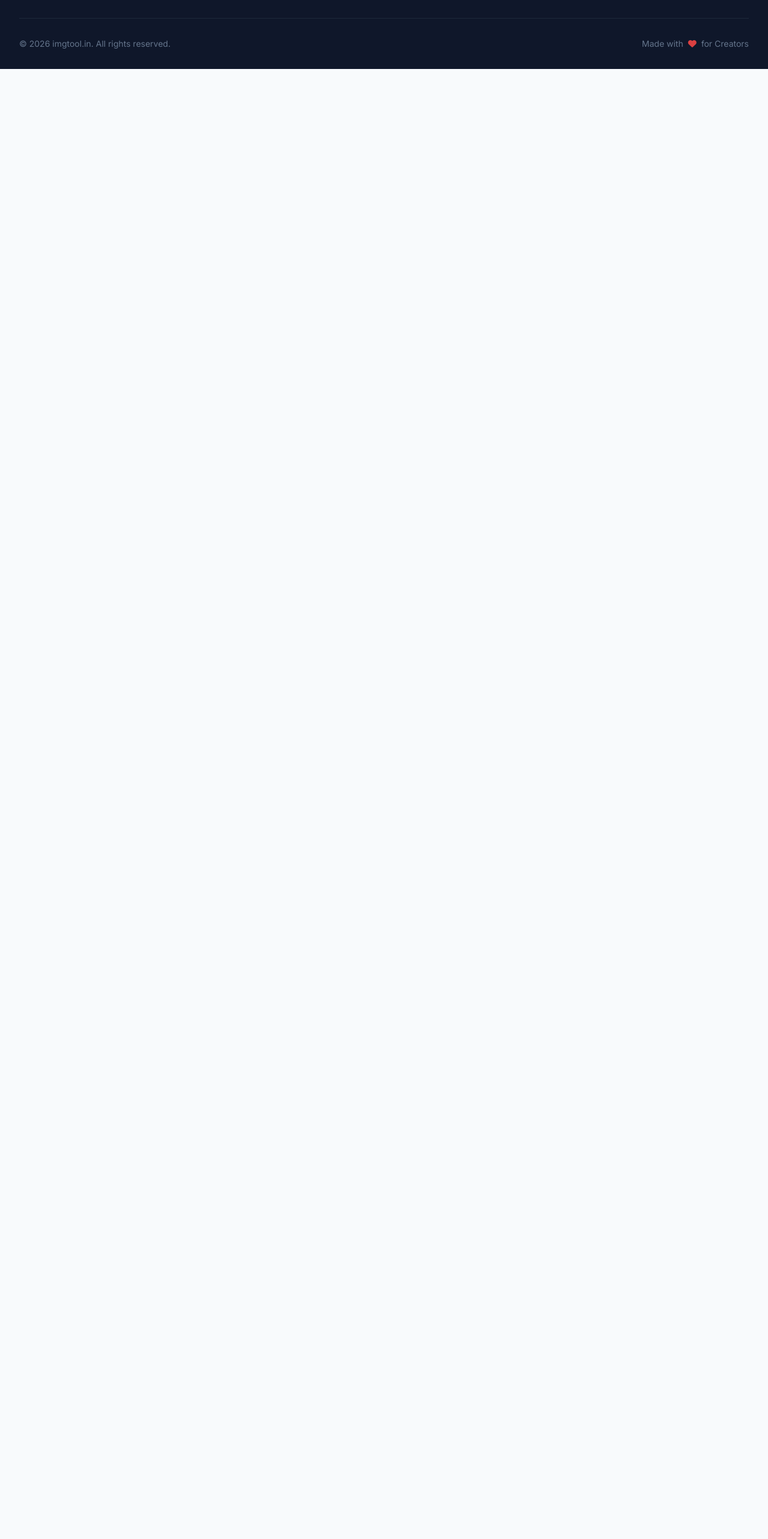
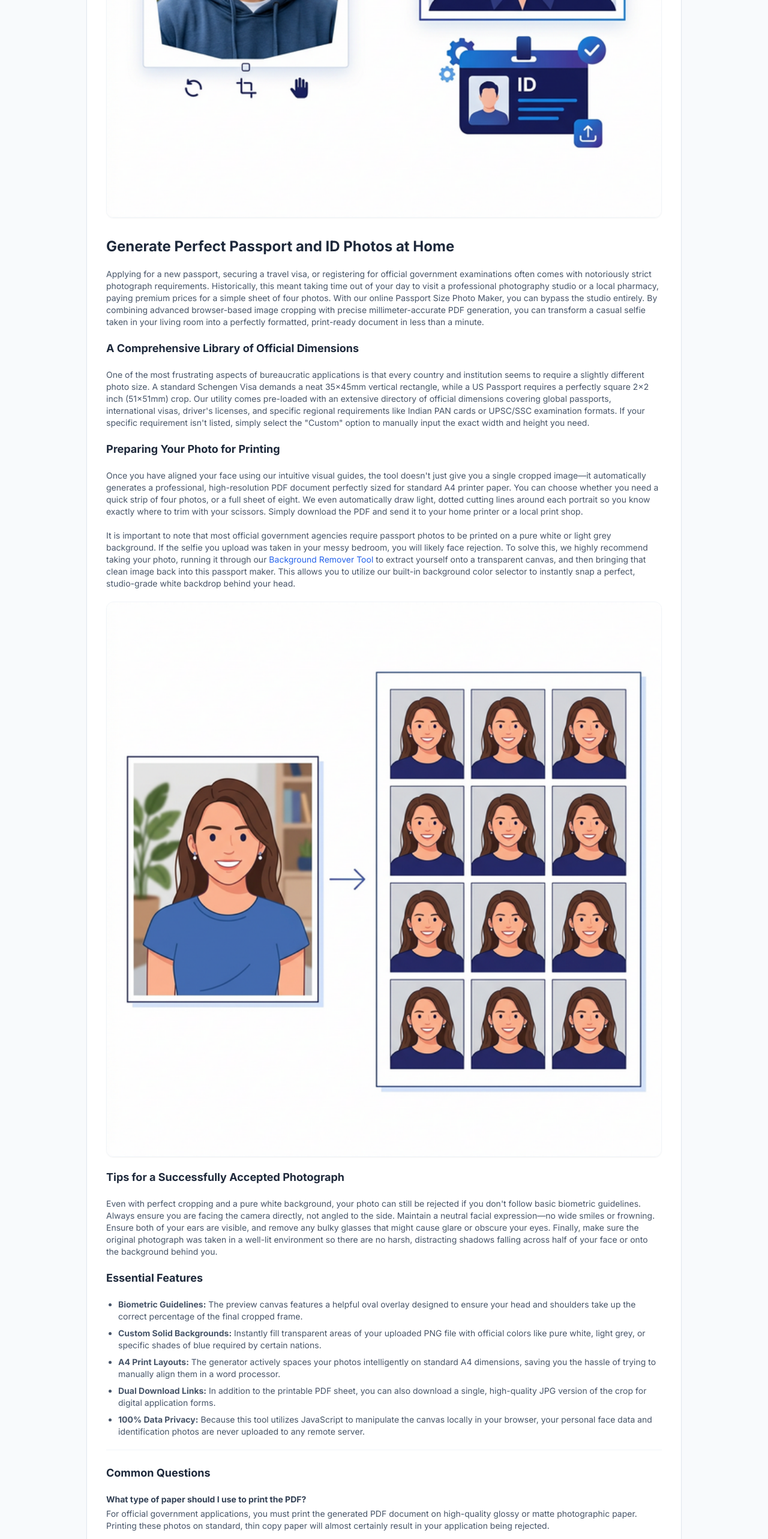
Before and after one commit to sansaab822/https-imgtool.in-, a React (Vite) app: page /passport-size-photo in a window 1280 px wide. Shown: the part 1694-4260 px from the top of the page at 60% size. Before the commit the page ends 1809 px from the top, so only its background shows below. Built offline with nearby package versions, Linux system fonts and the light colour scheme.

Commit message:
Auto-generate SEO content and images for Passport Photo Maker tool

```diff
--- a/src/tools/PassportPhoto.jsx
+++ b/src/tools/PassportPhoto.jsx
@@ -305,6 +305,82 @@ export default function PassportPhoto() {
                         </div>
                     </div>
                 </div>
+
+                <div className="seo-content mt-12 bg-white rounded-xl border border-slate-200 p-8 shadow-sm">
+                    <img
+                        src="/images/tools/passport-photo-tool.png"
+                        alt="Online Passport Size Photo Maker Interface"
+                        title="Create Professional Passport Photos"
+                        loading="lazy"
+                        className="w-full h-auto rounded-xl shadow-sm mb-8 border border-slate-100"
+                    />
+
+                    <div className="prose prose-slate max-w-none text-sm text-slate-600 space-y-5">
+                        <h2 className="text-2xl font-bold text-slate-800">Generate Perfect Passport and ID Photos at Home</h2>
+                        <p>
+                            Applying for a new passport, securing a travel visa, or registering for official government examinations often comes with notoriously strict photograph requirements. Historically, this meant taking time out of your day to visit a professional photography studio or a local pharmacy, paying premium prices for a simple sheet of four photos. With our online Passport Size Photo Maker, you can bypass the studio entirely. By combining advanced browser-based image cropping with precise millimeter-accurate PDF generation, you can transform a casual selfie taken in your living room into a perfectly formatted, print-ready document in less than a minute.
+                        </p>
+
+                        <h3 className="text-lg font-bold text-slate-800 mt-6">A Comprehensive Library of Official Dimensions</h3>
+                        <p>
+                            One of the most frustrating aspects of bureaucratic applications is that every country and institution seems to require a slightly different photo size. A standard Schengen Visa demands a neat 35×45mm vertical rectangle, while a US Passport requires a perfectly square 2×2 inch (51×51mm) crop. Our utility comes pre-loaded with an extensive directory of official dimensions covering global passports, international visas, driver's licenses, and specific regional requirements like Indian PAN cards or UPSC/SSC examination formats. If your specific requirement isn't listed, simply select the "Custom" option to manually input the exact width and height you need.
+                        </p>
+
+                        <h3 className="text-lg font-bold text-slate-800 mt-6">Preparing Your Photo for Printing</h3>
+                        <p>
+                            Once you have aligned your face using our intuitive visual guides, the tool doesn't just give you a single cropped image—it automatically generates a professional, high-resolution PDF document perfectly sized for standard A4 printer paper. You can choose whether you need a quick strip of four photos, or a full sheet of eight. We even automatically draw light, dotted cutting lines around each portrait so you know exactly where to trim with your scissors. Simply download the PDF and send it to your home printer or a local print shop.
+                        </p>
+                        <p>
+                            It is important to note that most official government agencies require passport photos to be printed on a pure white or light grey background. If the selfie you upload was taken in your messy bedroom, you will likely face rejection. To solve this, we highly recommend taking your photo, running it through our <a href="/bg-remover" className="text-blue-600 hover:underline">Background Remover Tool</a> to extract yourself onto a transparent canvas, and then bringing that clean image back into this passport maker. This allows you to utilize our built-in background color selector to instantly snap a perfect, studio-grade white backdrop behind your head.
+                        </p>
+
+                        <img
+                            src="/images/tools/passport-photo-example.png"
+                            alt="Visual showing a single portrait transformed into a printable A4 grid of passport photos"
+                            title="Passport Photo Printing Layout Example"
+                            loading="lazy"
+                            className="w-full h-auto rounded-xl shadow-sm my-8 border border-slate-100"
+                        />
+
+                        <h3 className="text-lg font-bold text-slate-800 mt-6">Tips for a Successfully Accepted Photograph</h3>
+                        <p>
+                            Even with perfect cropping and a pure white background, your photo can still be rejected if you don't follow basic biometric guidelines. Always ensure you are facing the camera directly, not angled to the side. Maintain a neutral facial expression—no wide smiles or frowning. Ensure both of your ears are visible, and remove any bulky glasses that might cause glare or obscure your eyes. Finally, make sure the original photograph was taken in a well-lit environment so there are no harsh, distracting shadows falling across half of your face or onto the background behind you.
+                        </p>
+
+                        <h3 className="text-lg font-bold text-slate-800 mt-6">Essential Features</h3>
+                        <ul className="list-disc pl-5 space-y-2">
+                            <li><strong>Biometric Guidelines:</strong> The preview canvas features a helpful oval overlay designed to ensure your head and shoulders take up the correct percentage of the final cropped frame.</li>
+                            <li><strong>Custom Solid Backgrounds:</strong> Instantly fill transparent areas of your uploaded PNG file with official colors like pure white, light grey, or specific shades of blue required by certain nations.</li>
+                            <li><strong>A4 Print Layouts:</strong> The generator actively spaces your photos intelligently on standard A4 dimensions, saving you the hassle of trying to manually align them in a word processor.</li>
+                            <li><strong>Dual Download Links:</strong> In addition to the printable PDF sheet, you can also download a single, high-quality JPG version of the crop for digital application forms.</li>
+                            <li><strong>100% Data Privacy:</strong> Because this tool utilizes JavaScript to manipulate the canvas locally in your browser, your personal face data and identification photos are never uploaded to any remote server.</li>
+                        </ul>
+
+                        <h3 className="text-lg font-bold text-slate-800 mt-8 pt-6 border-t border-slate-100">Common Questions</h3>
+                        <div className="space-y-4">
+                            <div>
+                                <h4 className="font-bold text-slate-700">What type of paper should I use to print the PDF?</h4>
+                                <p className="mt-1">For official government applications, you must print the generated PDF document on high-quality glossy or matte photographic paper. Printing these photos on standard, thin copy paper will almost certainly result in your application being rejected.</p>
+                            </div>
+                            <div>
+                                <h4 className="font-bold text-slate-700">How do I ensure the photos print at the exact millimeter size?</h4>
+                                <p className="mt-1">When you open the downloaded PDF file to print it, you must delve into your printer settings dialogue box and ensure that options like "Fit to Page" or "Scale to Fit" are completely disabled. Make sure the scale is set exactly to "100%" or "Actual Size."</p>
+                            </div>
+                            <div>
+                                <h4 className="font-bold text-slate-700">Can I wear glasses in my passport photo?</h4>
+                                <p className="mt-1">Policies vary drastically by country. The United States State Department strictly prohibits wearing eyeglasses in passport photos under any circumstances. However, other governments may allow them provided there is absolutely no glare on the lenses. Always check your specific application constraints.</p>
+                            </div>
+                            <div>
+                                <h4 className="font-bold text-slate-700">Why isn't the background changing when I select a new color?</h4>
+                                <p className="mt-1">The background color selector will only work if the original image file you upload has a transparent background (like a cutout PNG). If you upload a standard JPG selfie taken against your living room wall, our tool cannot automatically erase your living room. You must use a background removal tool first.</p>
+                            </div>
+                            <div>
+                                <h4 className="font-bold text-slate-700">Is this tool really free to use?</h4>
+                                <p className="mt-1">Yes, generating both the single digital photographs and the multi-photo A4 PDF layout is completely free and unwatermarked. We believe basic bureaucratic utilities should be accessible to everyone.</p>
+                            </div>
+                        </div>
+                    </div>
+                </div>
             </ToolLayout>
         </>
     )
```
Also changed, not shown: public/images/tools/passport-photo-example.png (added), public/images/tools/passport-photo-tool.png (added).
